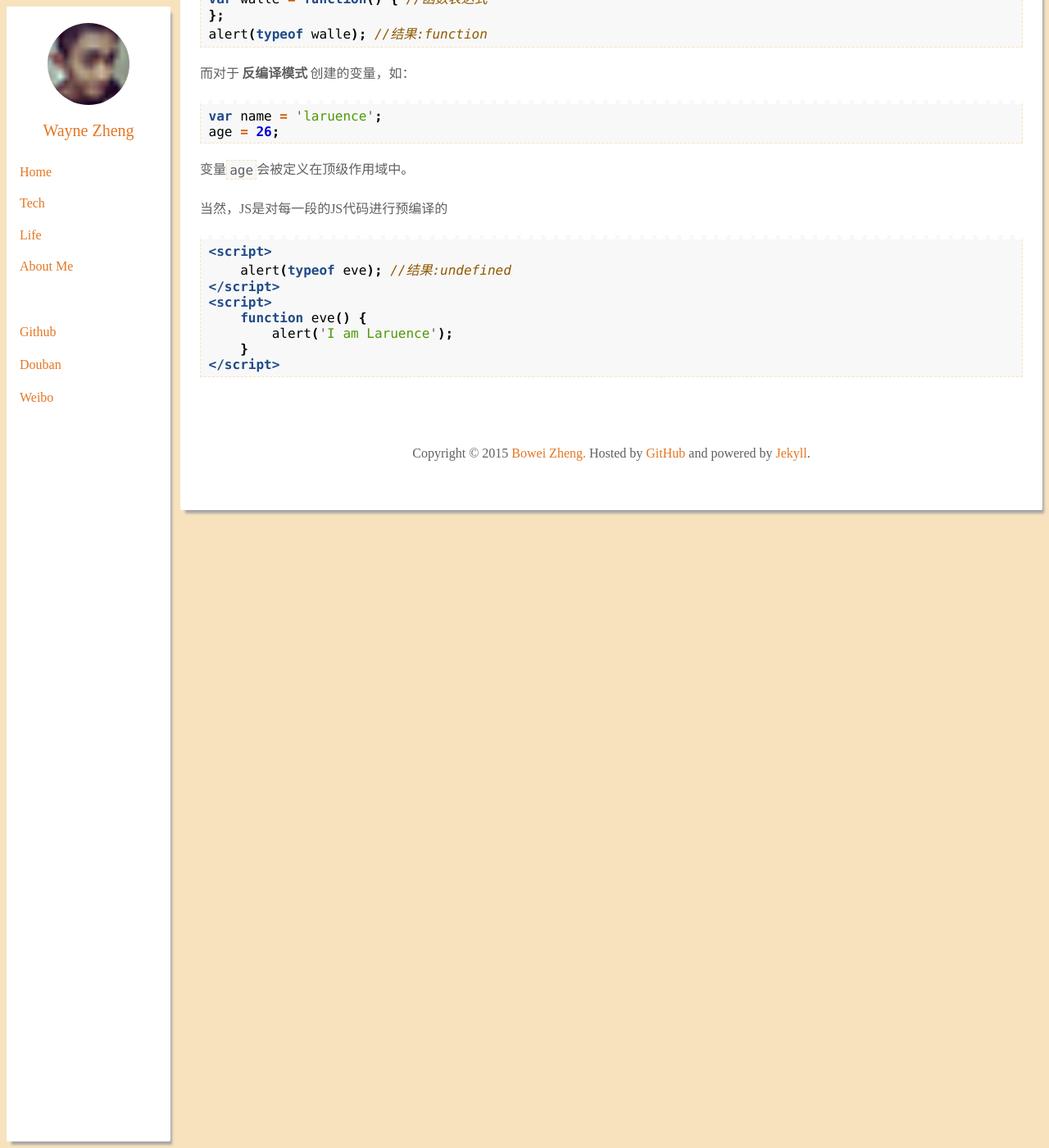
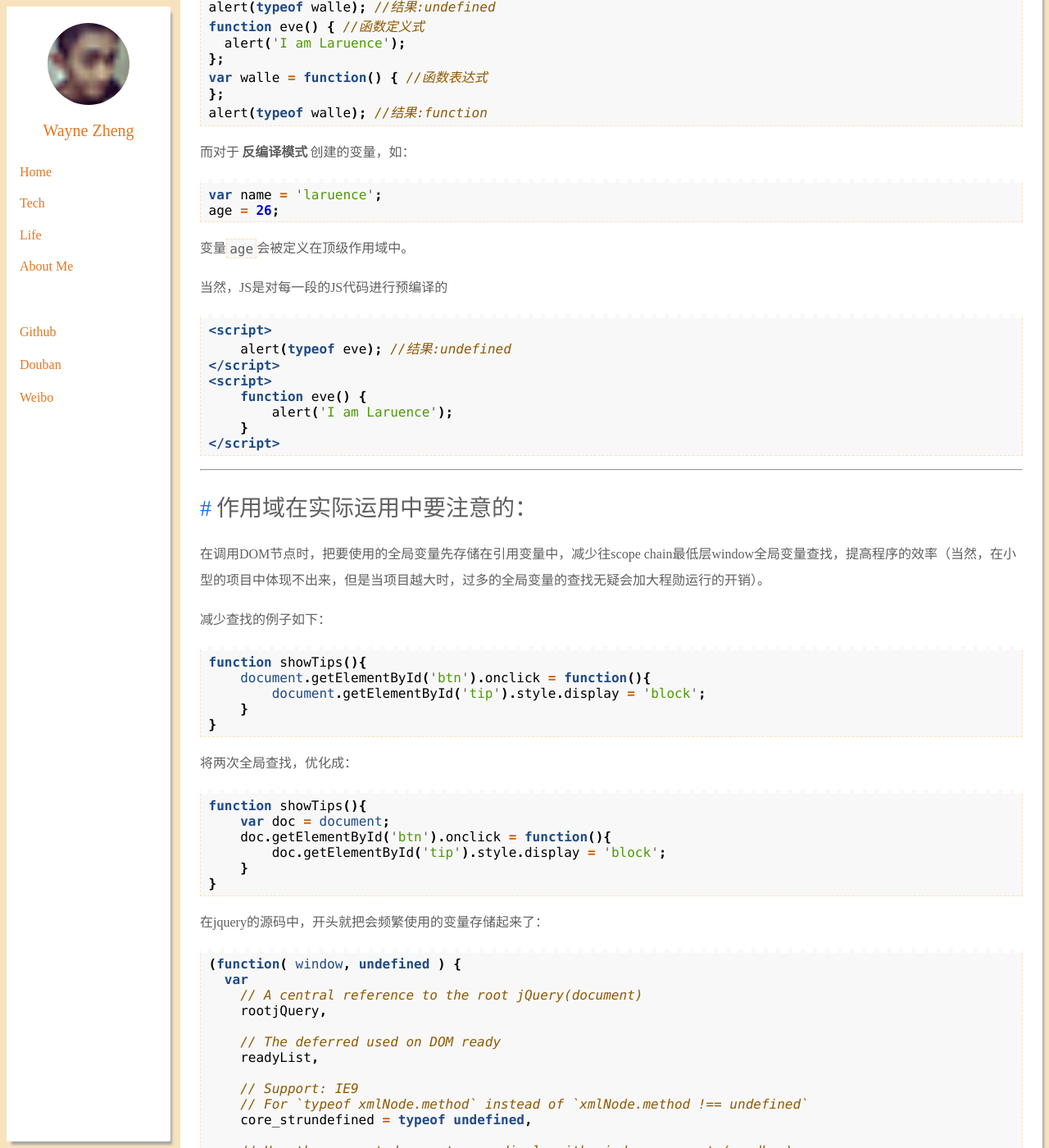
Before and after one commit to wynn719/blog, a Jekyll site: the page built from _posts/2015-06-18-javascript-scope-note.md, in a window 1280 px wide and 1400 px high, scrolled down 5056 px. Shown: the whole window at 82% size. Built offline with Jekyll 4.4.1, drawn with Linux system fonts in a browser that asks for light colours; comment, search, counter and statistics services are not loaded; some of the changed text lies outside the part shown.

Commit message:
Signed-off-by: zhengbowei <762671261@qq.com>

```diff
--- a/_posts/2015-06-18-javascript-scope-note.md
+++ b/_posts/2015-06-18-javascript-scope-note.md
@@ -16,7 +16,11 @@ excerpt: 深入学习javascript作用域原理，同时记录在学习中遇到
 
 > 学习任务来自：<a href="https://github.com/baidu-ife/ife" rel="no-follow">百度ife前端技术学院</a>
 >
-> 学习资料参考自：<a href="http://www.laruence.com/2009/05/28/863.html?cp=all#comments">28 May 09 Javascript作用域原理</a>
+> 学习资料参考自：
+>
+> <a href="http://www.laruence.com/2009/05/28/863.html?cp=all#comments" rel="no-follow">28 May 09 Javascript作用域原理</a>
+>
+> <a href="http://www.cnblogs.com/lhb25/archive/2011/09/06/javascript-scope-chain.html" rel="no-follow">JavaScript 开发进阶：理解 JavaScript 作用域和作用域链</a>
 
 ## javascript的作用域链
 
@@ -251,3 +255,90 @@ age = 26;
     }
 </script>
 {% endhighlight %}
+
+---
+
+## 作用域在实际运用中要注意的：
+
+在调用DOM节点时，把要使用的全局变量先存储在引用变量中，减少往scope chain最低层window全局变量查找，提高程序的效率（当然，在小型的项目中体现不出来，但是当项目越大时，过多的全局变量的查找无疑会加大程勋运行的开销）。
+
+减少查找的例子如下：
+
+{% highlight javascript %}
+function showTips(){
+    document.getElementById('btn').onclick = function(){
+        document.getElementById('tip').style.display = 'block';
+    }
+}
+{% endhighlight %}
+
+将两次全局查找，优化成：
+
+{% highlight javascript %}
+function showTips(){
+    var doc = document;
+    doc.getElementById('btn').onclick = function(){
+        doc.getElementById('tip').style.display = 'block';
+    }
+}
+{% endhighlight %}
+
+在jquery的源码中，开头就把会频繁使用的变量存储起来了：
+
+{% highlight javascript %}
+(function( window, undefined ) {
+  var
+    // A central reference to the root jQuery(document)
+    rootjQuery,
+
+    // The deferred used on DOM ready
+    readyList,
+
+    // Support: IE9
+    // For `typeof xmlNode.method` instead of `xmlNode.method !== undefined`
+    core_strundefined = typeof undefined,
+
+    // Use the correct document accordingly with window argument (sandbox)
+    // 看这里！我们都被存起来了~
+    location = window.location,
+    document = window.document,
+    docElem = document.documentElement,
+    ......
+{% endhighlight %}
+
+---
+
+## 延长作用域链
+
+有两种情况会发生作用域延长的情况
+
+* with语句
+* try-catch语句的catch块
+
+注：虽然with语句确实可以延长作用域链，但是在很多书中都明确警告了使用with会带来一些难以预料的问题（至于是什么问题就不细究了，反正就是不要使用with...）。
+
+所以，还是不学习with了...
+
+关于try-catch语句的catch块：
+
+当try代码块中发生错误时，执行过程会跳转到catch语句，然后把异常对象推入一个可变对象并置于作用域的头部。在catch代码块内部，函数的所有局部变量将会被放在第二个作用域链对象中。
+
+{% highlight javascript %}
+try{
+    doSomething();
+}catch(ex){
+    alert(ex.message); //作用域链在此处改变
+}
+{% endhighlight %}
+
+一旦catch语句执行完毕，作用域链机会返回到之前的状态。try-catch语句在代码调试和异常处理中非常有用，因此不建议完全避免。你可以通过优化代码来减少catch语句对性能的影响。**一个很好的模式是将错误委托给一个函数处理，**例如：
+
+{% highlight javascript %}
+try{
+    doSomething();
+}catch(ex){
+    handleError(ex); //委托给处理器方法
+}
+{% endhighlight %}
+
+优化后的代码，handleError方法是catch子句中唯一执行的代码。该函数接收异常对象作为参数，这样你可以更加灵活和统一的处理错误。**由于只执行一条语句，且没有局部变量的访问，作用域链的临时改变就不会影响代码性能了。**
```
